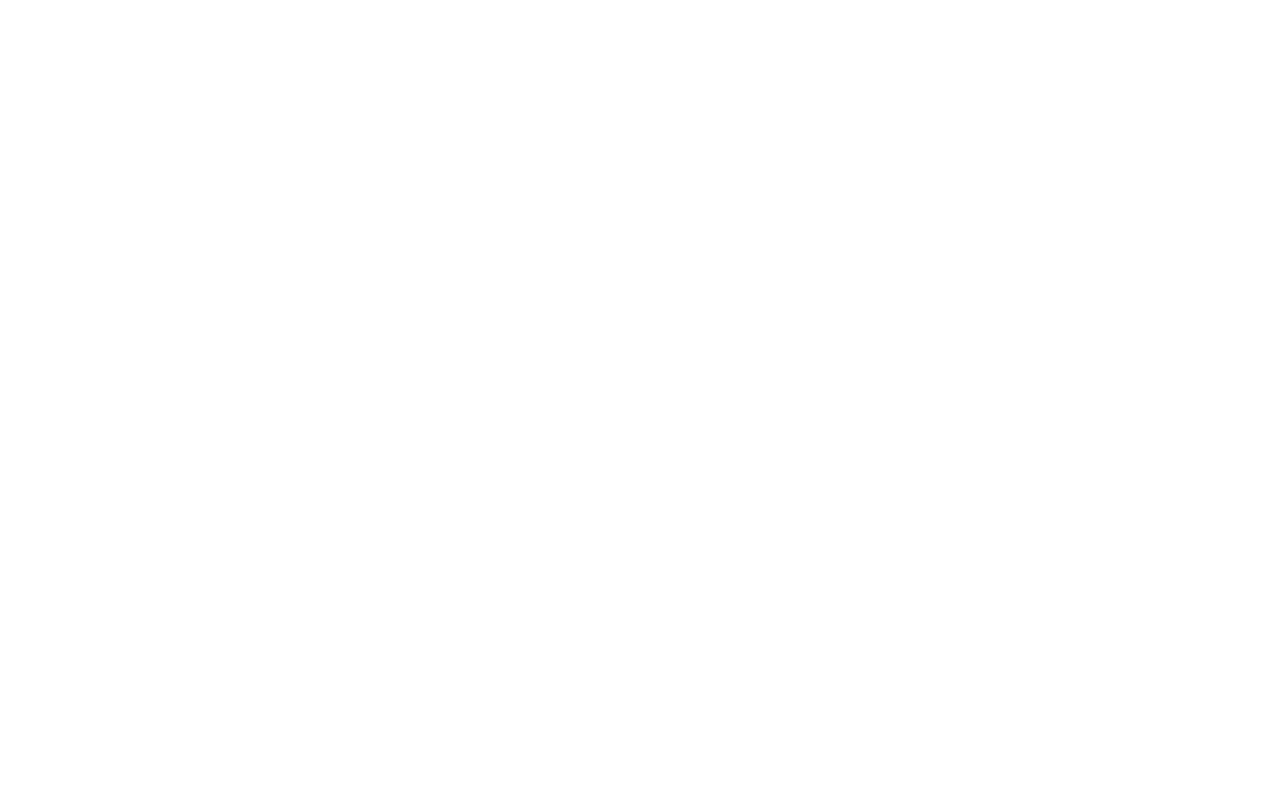
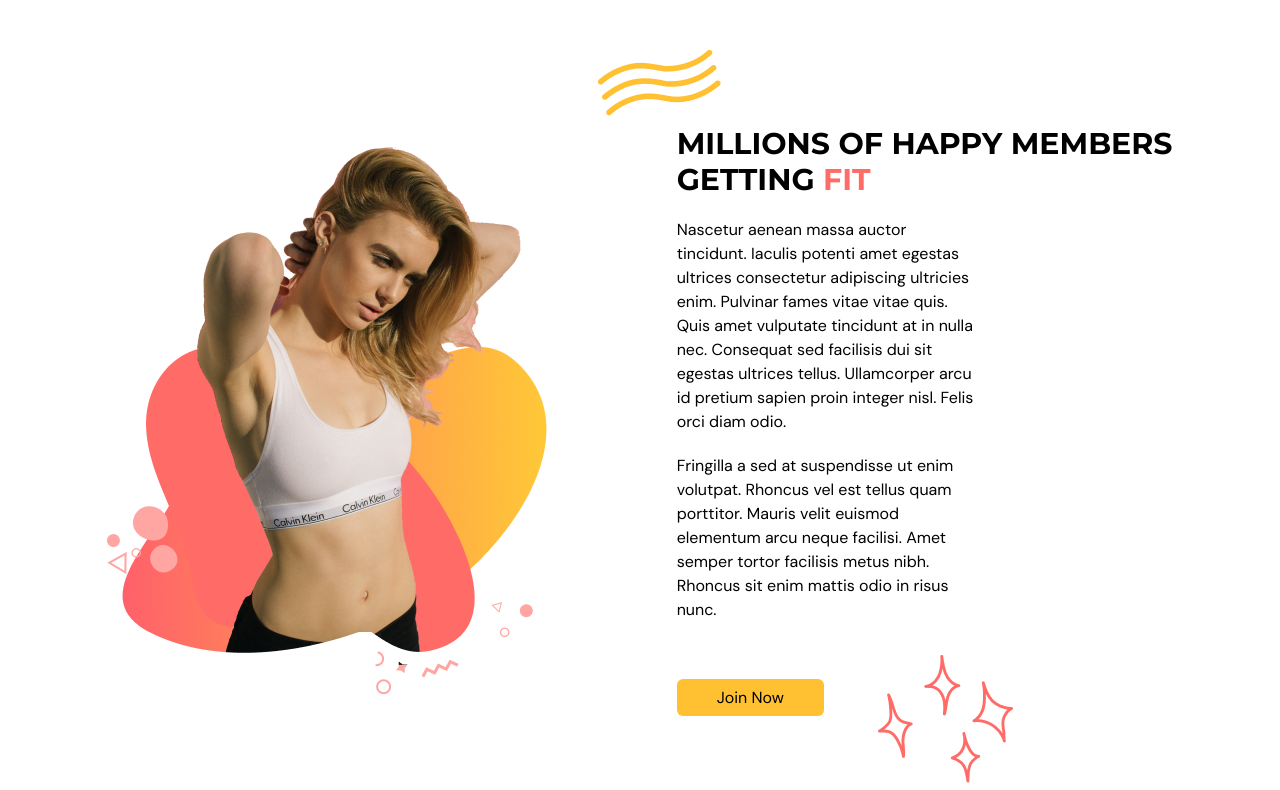
Before and after one commit to Silvia9680/Fitness-App, a React (Vite) app: page / in a window 1280 px wide. Shown: the part 1346-2136 px from the top of the page. Before the commit the page ends 1600 px from the top, so only its background shows below. Built offline with nearby package versions, Linux system fonts and the light colour scheme; the HTML template or start-up script is replaced by a standard one.

Commit message:
Benefit Finished

```diff
--- a/src/scenes/benefits/index.tsx
+++ b/src/scenes/benefits/index.tsx
@@ -7,6 +7,8 @@
 } from "@heroicons/react/24/solid";
 import { motion } from "framer-motion";
 import Benefit from "./Benefit";
+import ActionButton from "../../shared/ActionButton";
+import BenefitsPageGraphic from "../../assets/BenefitsPageGraphic.png";
 
 const benefits : Array<BenefitType> = [
     {
@@ -48,14 +50,24 @@
         <motion.div
             onViewportEnter={() => setSelectedPage(SelectedPage.Benefits)}
         >
-            <div className="md:my-5 md:w-3/5">
+            <motion.div
+                className="md:my-5 md:w-3/5"
+                initial= "hidden"
+                whileInView= "visible"
+                viewport={{ once: true, amount: 0.5 }}
+                transition={{ delay: 0.2, duration: 0.5 }}
+                variants={{
+                    hidden: { opacity: 0, x: -50 },
+                    visible: { opacity: 1, x: 0 },
+                }}
+            >
                 <HText>MORE THAN JUST GYM.</HText>
                 <p className="my-5 text-sm">
                     We provide world class fitness equipment, trainers and classes to
                     get you to your ultimate fitness goals with ease. We provide true
                     care into each and every member.
                 </p>
-            </div>
+            </motion.div>
             <motion.div
                 className="md:5 items-center justify-between gap-8 md:flex"
                 initial= "hidden"
@@ -73,8 +85,58 @@
                     />
                 ))}
             </motion.div>
+            <div className="mt-16 items-center justify-between gap-20 md:mt-28 md:flex">
+                <img
+                    className="mx-auto"
+                    alt="benefits-page-graphic"
+                    src={BenefitsPageGraphic}
+                />
+                <div>
+                    <div className="relative">
+                        <div className="before:absolute before:-top-20 before:-left-20 before:z-[1] before:content-abstractwaves">
+                            <motion.div>
+                                <HText>
+                                    MILLIONS OF HAPPY MEMBERS GETTING{" "}
+                                    <span className="text-primary-500">FIT</span>
+                                </HText>
+                            </motion.div>
+                        </div>
+                    </div>
+                    <motion.div
+                        className="md:my-5 md:w-3/5"
+                        initial= "hidden"
+                        whileInView= "visible"
+                        viewport={{ once: true, amount: 0.5 }}
+                        transition={{ delay: 0.2, duration: 0.5 }}
+                        variants={{
+                            hidden: { opacity: 0, x: -50 },
+                            visible: { opacity: 1, x: 0 },
+                        }}
+                    >
+                        <p className="my-5">
+                            Nascetur aenean massa auctor tincidunt. Iaculis potenti amet
+                            egestas ultrices consectetur adipiscing ultricies enim. Pulvinar
+                            fames vitae vitae quis. Quis amet vulputate tincidunt at in
+                            nulla nec. Consequat sed facilisis dui sit egestas ultrices
+                            tellus. Ullamcorper arcu id pretium sapien proin integer nisl.
+                            Felis orci diam odio.
+                        </p>
+                        <p className="mb-5">
+                            Fringilla a sed at suspendisse ut enim volutpat. Rhoncus vel est
+                            tellus quam porttitor. Mauris velit euismod elementum arcu neque
+                            facilisi. Amet semper tortor facilisis metus nibh. Rhoncus sit
+                            enim mattis odio in risus nunc.
+                        </p>
+                    </motion.div>
+                    <div className="relative mt-16">
+                        <div className="before:absolute before:-bottom-20 before:right-40 before:z-[-1] before:content-sparkles">
+                            <ActionButton setSelectedPage={setSelectedPage}>Join Now
+                            </ActionButton>
+                        </div>
+                    </div>
+                </div>
+            </div>
         </motion.div>
-
     </section>
 }
 
```
